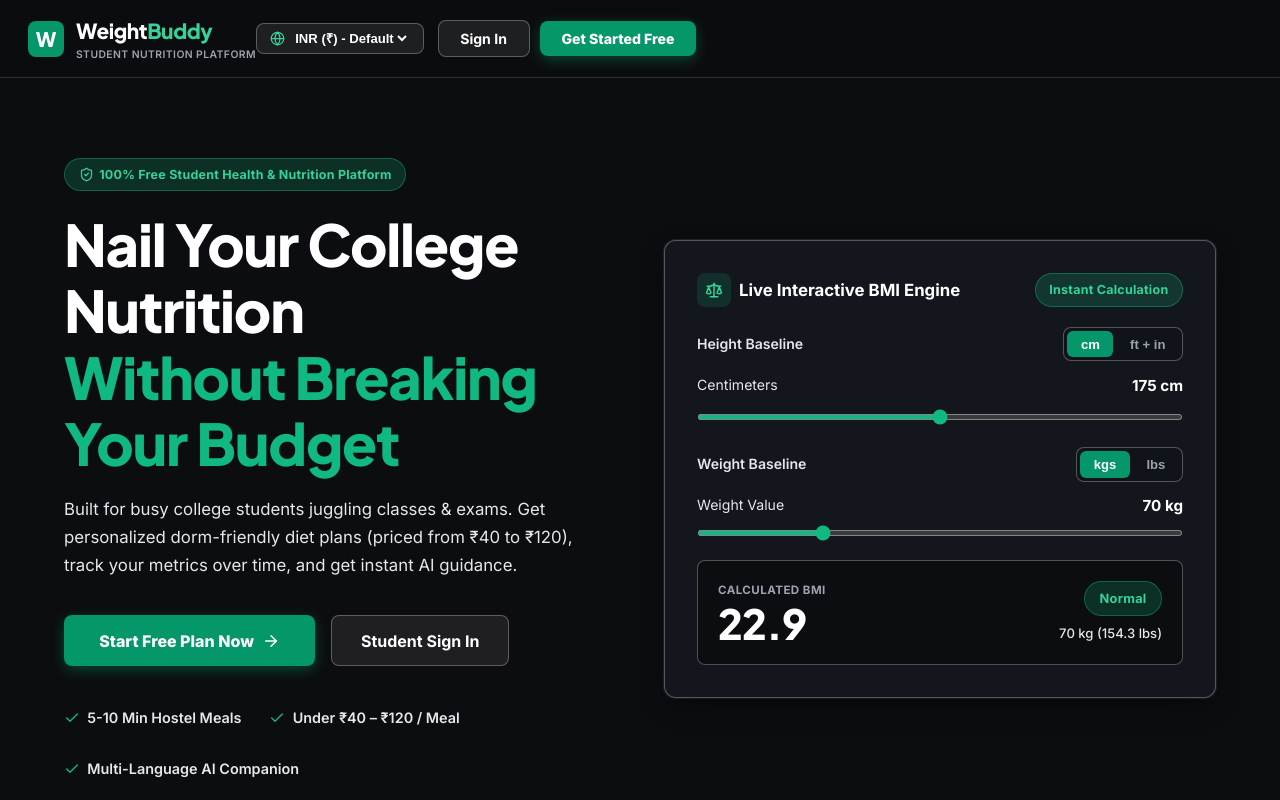
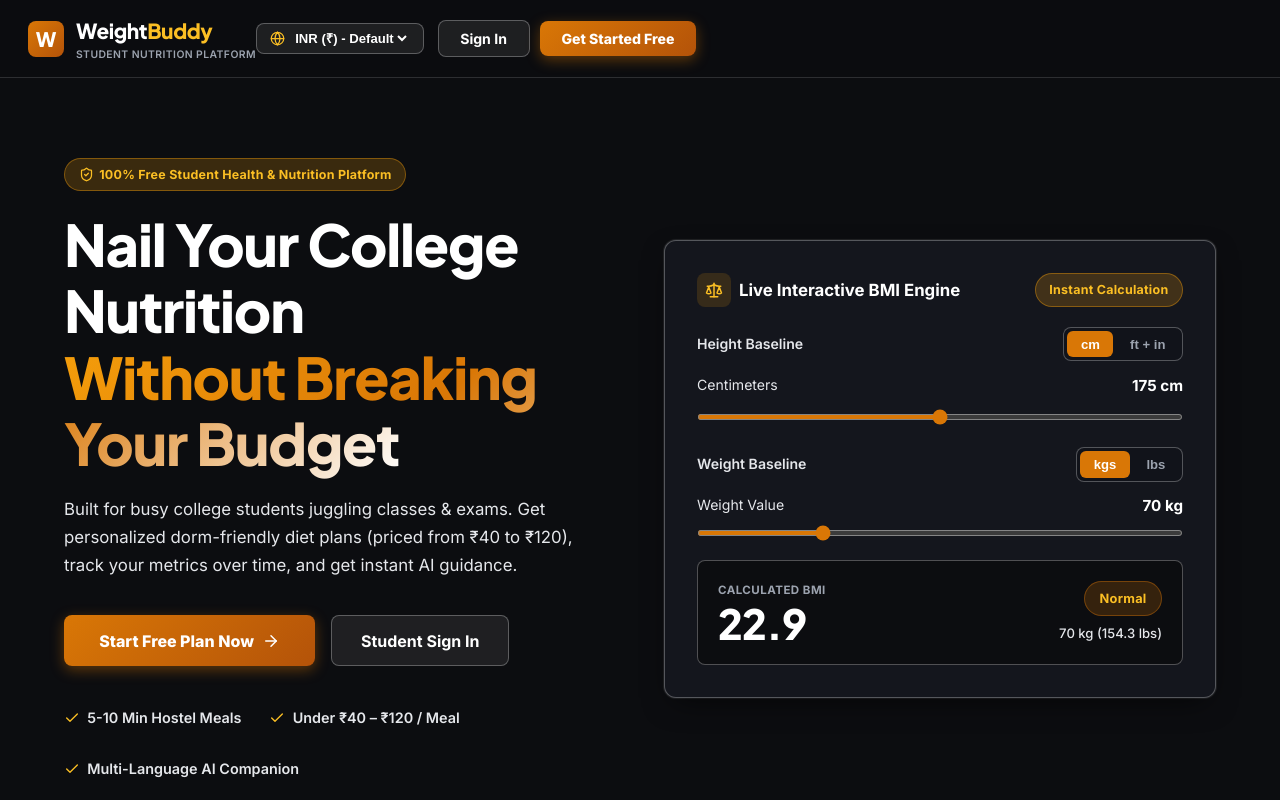
Before and after one commit to Kunalbhange/weight-buddy, a React (Vite) app: page / in a window 1280 px wide. Shown: the top 800 px of the page. Built offline with nearby package versions, Linux system fonts and the light colour scheme.

Commit message:
Replace bright green fonts and front page colors with classy warm gold and platinum white palette

```diff
--- a/src/components/Navbar.jsx
+++ b/src/components/Navbar.jsx
@@ -33,7 +33,7 @@ export const Navbar = ({ activeTab, setActiveTab }) => {
         alignItems: 'center',
         justify: 'space-between'
       }}>
-        {/* Classic Clean Brand Logo */}
+        {/* Classy Gold & Platinum Brand Logo */}
         <div
           onClick={() => setActiveTab(user ? 'dashboard' : 'landing')}
           style={{ cursor: 'pointer', display: 'flex', alignItems: 'center', gap: '0.75rem' }}
@@ -42,7 +42,7 @@ export const Navbar = ({ activeTab, setActiveTab }) => {
             width: '36px',
             height: '36px',
             borderRadius: '8px',
-            background: '#059669',
+            background: 'linear-gradient(135deg, #d97706 0%, #b45309 100%)',
             display: 'flex',
             alignItems: 'center',
             justifyContent: 'center',
@@ -55,7 +55,7 @@ export const Navbar = ({ activeTab, setActiveTab }) => {
           </div>
           <div>
             <div className="font-heading" style={{ fontSize: '1.3rem', fontWeight: 800, color: '#ffffff', letterSpacing: '-0.02em' }}>
-              Weight<span style={{ color: '#34d399' }}>Buddy</span>
+              Weight<span style={{ color: '#fbbf24' }}>Buddy</span>
             </div>
             <span style={{
               display: 'block',
@@ -82,7 +82,7 @@ export const Navbar = ({ activeTab, setActiveTab }) => {
             borderRadius: 'var(--radius-sm)',
             border: '1px solid var(--border-medium)'
           }}>
-            <Globe size={15} color="#34d399" />
+            <Globe size={15} color="#fbbf24" />
             <select
               value={currency}
               onChange={(e) => changeCurrency(e.target.value)}
@@ -122,7 +122,7 @@ export const Navbar = ({ activeTab, setActiveTab }) => {
                       fontSize: '0.88rem',
                       fontWeight: 700,
                       color: '#ffffff',
-                      background: isActive ? '#059669' : 'transparent',
+                      background: isActive ? '#d97706' : 'transparent',
                       border: isActive ? 'none' : '1px solid transparent',
                       opacity: isActive ? 1 : 0.75,
                       cursor: 'pointer',
@@ -207,7 +207,7 @@ export const Navbar = ({ activeTab, setActiveTab }) => {
                   fontSize: '0.9rem',
                   fontWeight: 700,
                   color: '#ffffff',
-                  background: activeTab === item.id ? '#059669' : 'transparent',
+                  background: activeTab === item.id ? '#d97706' : 'transparent',
                   border: 'none',
                   width: '100%',
                   textAlign: 'left'
--- a/src/index.css
+++ b/src/index.css
@@ -1,4 +1,4 @@
-/* Classic, Timeless & High-Legibility Design System for WeightBuddy */
+/* Elegant, Classy & Sophisticated Gold-Platinum Design System for WeightBuddy */
 @import url('https://fonts.googleapis.com/css2?family=Inter:wght@400;500;600;700;800&family=Plus+Jakarta+Sans:wght@500;600;700;800&display=swap');
 
 :root {
@@ -11,14 +11,14 @@
   --border-subtle: rgba(255, 255, 255, 0.14);
   --border-medium: rgba(255, 255, 255, 0.28);
 
-  --text-primary: #ffffff; /* Ultra high contrast pure white */
+  --text-primary: #ffffff; /* High contrast crisp readable white */
   --text-secondary: #e5e7eb; /* Very clear legible light gray */
   --text-muted: #9ca3af;
 
-  --accent-emerald: #059669;
-  --accent-emerald-light: #10b981;
-  --accent-amber: #d97706;
-  --accent-amber-light: #f59e0b;
+  /* Classy Gold & Platinum Palette (No Bright Green) */
+  --accent-gold: #d97706;
+  --accent-gold-light: #f59e0b;
+  --accent-amber: #b45309;
 
   --font-heading: 'Plus Jakarta Sans', sans-serif;
   --font-body: 'Inter', -apple-system, BlinkMacSystemFont, "Segoe UI", Roboto, sans-serif;
@@ -89,9 +89,9 @@ h1, h2, h3, h4, .font-heading {
   transform: translateY(-2px);
 }
 
-/* Classic Solid Buttons - High Contrast White Text */
+/* Classy Solid Buttons - High Contrast Gold & White */
 .btn-primary {
-  background: #059669;
+  background: linear-gradient(135deg, #d97706 0%, #b45309 100%);
   color: #ffffff !important;
   font-family: var(--font-body);
   font-weight: 800;
@@ -106,11 +106,11 @@ h1, h2, h3, h4, .font-heading {
   gap: 0.5rem;
   transition: var(--transition-normal);
   text-decoration: none;
-  box-shadow: 0 4px 14px rgba(5, 150, 105, 0.4);
+  box-shadow: 0 4px 14px rgba(217, 119, 6, 0.4);
 }
 
 .btn-primary:hover {
-  background: #10b981;
+  background: linear-gradient(135deg, #f59e0b 0%, #d97706 100%);
   color: #ffffff !important;
   transform: translateY(-1px);
 }
@@ -156,7 +156,7 @@ h1, h2, h3, h4, .font-heading {
   color: #ffffff !important;
 }
 
-/* Classic Unit Toggle Pills - High Contrast White Active Text */
+/* Classic Unit Toggle Pills - Gold Active */
 .unit-toggle-group {
   display: inline-flex;
   background: #11131a;
@@ -179,12 +179,12 @@ h1, h2, h3, h4, .font-heading {
 }
 
 .unit-toggle-btn.active {
-  background: #059669;
+  background: #d97706;
   color: #ffffff !important;
   font-weight: 800;
 }
 
-/* Classic Badges */
+/* Classy Badges */
 .badge {
   display: inline-flex;
   align-items: center;
@@ -197,9 +197,9 @@ h1, h2, h3, h4, .font-heading {
 }
 
 .badge-emerald {
-  background: rgba(16, 185, 129, 0.2);
-  color: #34d399;
-  border: 1px solid rgba(16, 185, 129, 0.4);
+  background: rgba(217, 119, 6, 0.2);
+  color: #fbbf24;
+  border: 1px solid rgba(217, 119, 6, 0.4);
 }
 
 .badge-amber {
@@ -242,8 +242,8 @@ h1, h2, h3, h4, .font-heading {
 
 .form-input:focus, .form-select:focus, .form-textarea:focus {
   outline: none;
-  border-color: #10b981;
-  box-shadow: 0 0 0 3px rgba(16, 185, 129, 0.25);
+  border-color: #d97706;
+  box-shadow: 0 0 0 3px rgba(217, 119, 6, 0.25);
 }
 
 /* Range Input */
--- a/src/pages/LandingPage.jsx
+++ b/src/pages/LandingPage.jsx
@@ -45,8 +45,8 @@ export const LandingPage = ({ setActiveTab }) => {
         }}>
           {/* HERO LEFT */}
           <div>
-            <div className="badge badge-emerald" style={{ marginBottom: '1.25rem' }}>
-              <ShieldCheck size={15} /> 100% Free Student Health & Nutrition Platform
+            <div className="badge badge-amber" style={{ marginBottom: '1.25rem' }}>
+              <ShieldCheck size={15} color="#fbbf24" /> 100% Free Student Health & Nutrition Platform
             </div>
 
             <h1 className="font-heading" style={{
@@ -54,10 +54,14 @@ export const LandingPage = ({ setActiveTab }) => {
               fontWeight: 800,
               lineHeight: 1.15,
               marginBottom: '1.25rem',
-              color: 'var(--text-primary)'
+              color: '#ffffff'
             }}>
               Nail Your College Nutrition <br />
-              <span style={{ color: 'var(--accent-emerald-light)' }}>
+              <span style={{
+                background: 'linear-gradient(135deg, #f59e0b 0%, #d97706 50%, #ffffff 100%)',
+                WebkitBackgroundClip: 'text',
+                WebkitTextFillColor: 'transparent'
+              }}>
                 Without Breaking Your Budget
               </span>
             </h1>
@@ -90,13 +94,13 @@ export const LandingPage = ({ setActiveTab }) => {
               color: 'var(--text-secondary)'
             }}>
               <span style={{ display: 'flex', alignItems: 'center', gap: '0.45rem' }}>
-                <Check size={16} color="var(--accent-emerald-light)" /> 5-10 Min Hostel Meals
+                <Check size={16} color="#fbbf24" /> 5-10 Min Hostel Meals
               </span>
               <span style={{ display: 'flex', alignItems: 'center', gap: '0.45rem' }}>
-                <Check size={16} color="var(--accent-emerald-light)" /> Under {minPrice} – {maxPrice} / Meal
+                <Check size={16} color="#fbbf24" /> Under {minPrice} – {maxPrice} / Meal
               </span>
               <span style={{ display: 'flex', alignItems: 'center', gap: '0.45rem' }}>
-                <Check size={16} color="var(--accent-emerald-light)" /> Multi-Language AI Companion
+                <Check size={16} color="#fbbf24" /> Multi-Language AI Companion
               </span>
             </div>
           </div>
@@ -109,13 +113,13 @@ export const LandingPage = ({ setActiveTab }) => {
             borderRadius: 'var(--radius-md)'
           }}>
             <div style={{ display: 'flex', justifyContent: 'space-between', alignItems: 'center', marginBottom: '1.25rem' }}>
-              <div style={{ display: 'flex', alignItems: 'center', gap: '0.5rem', fontWeight: 700, fontSize: '1.05rem' }}>
-                <div style={{ width: '34px', height: '34px', borderRadius: '8px', background: 'rgba(16, 185, 129, 0.15)', display: 'flex', alignItems: 'center', justifyContent: 'center', color: '#34d399' }}>
+              <div style={{ display: 'flex', alignItems: 'center', gap: '0.5rem', fontWeight: 700, fontSize: '1.05rem', color: '#ffffff' }}>
+                <div style={{ width: '34px', height: '34px', borderRadius: '8px', background: 'rgba(245, 158, 11, 0.15)', display: 'flex', alignItems: 'center', justifyContent: 'center', color: '#fbbf24' }}>
                   <Scale size={18} />
                 </div>
                 <span>Live Interactive BMI Engine</span>
               </div>
-              <span className="badge badge-emerald">Instant Calculation</span>
+              <span className="badge badge-amber">Instant Calculation</span>
             </div>
 
             {/* HEIGHT INPUT CONTROL */}
@@ -134,7 +138,7 @@ export const LandingPage = ({ setActiveTab }) => {
                     <span>Centimeters</span>
                     <strong style={{ color: '#fff', fontSize: '0.95rem' }}>{heightCm} cm</strong>
                   </div>
-                  <input type="range" min="130" max="220" value={heightCm} onChange={(e) => setHeightCm(Number(e.target.value))} style={{ width: '100%', accentColor: '#10b981' }} />
+                  <input type="range" min="130" max="220" value={heightCm} onChange={(e) => setHeightCm(Number(e.target.value))} style={{ width: '100%', accentColor: '#d97706' }} />
                 </div>
               ) : (
                 <div style={{ display: 'grid', gridTemplateColumns: '1fr 1fr', gap: '0.5rem' }}>
@@ -157,7 +161,7 @@ export const LandingPage = ({ setActiveTab }) => {
                 <span>Weight Value</span>
                 <strong style={{ color: '#fff', fontSize: '0.95rem' }}>{weightVal} {weightUnit}</strong>
               </div>
-              <input type="range" min={weightUnit === 'kg' ? "40" : "88"} max={weightUnit === 'kg' ? "160" : "350"} value={weightVal} onChange={(e) => setWeightVal(Number(e.target.value))} style={{ width: '100%', accentColor: '#10b981' }} />
+              <input type="range" min={weightUnit === 'kg' ? "40" : "88"} max={weightUnit === 'kg' ? "160" : "350"} value={weightVal} onChange={(e) => setWeightVal(Number(e.target.value))} style={{ width: '100%', accentColor: '#d97706' }} />
             </div>
 
             {/* RESULT STAT CARD */}
@@ -172,7 +176,7 @@ export const LandingPage = ({ setActiveTab }) => {
             }}>
               <div>
                 <div style={{ fontSize: '0.72rem', color: 'var(--text-muted)', textTransform: 'uppercase', letterSpacing: '0.04em', fontWeight: 700 }}>CALCULATED BMI</div>
-                <div className="font-heading" style={{ fontSize: '2.6rem', fontWeight: 800, color: 'var(--text-primary)', lineHeight: 1, marginTop: '0.2rem' }}>
+                <div className="font-heading" style={{ fontSize: '2.6rem', fontWeight: 800, color: '#ffffff', lineHeight: 1, marginTop: '0.2rem' }}>
                   {metrics.bmi}
                 </div>
               </div>
@@ -193,7 +197,7 @@ export const LandingPage = ({ setActiveTab }) => {
       {/* CORE FEATURE CARDS GRID */}
       <section style={{ margin: '4.5rem 0 3.5rem' }}>
         <div style={{ textAlign: 'center', marginBottom: '3rem' }}>
-          <h2 className="font-heading" style={{ fontSize: '2.2rem', fontWeight: 800, marginBottom: '0.5rem' }}>
+          <h2 className="font-heading" style={{ fontSize: '2.2rem', fontWeight: 800, marginBottom: '0.5rem', color: '#ffffff' }}>
             Everything A College Student Needs
           </h2>
           <p style={{ color: 'var(--text-secondary)', fontSize: '0.95rem' }}>Designed around tight schedules, hostel kitchens, and zero budget.</p>
@@ -206,10 +210,10 @@ export const LandingPage = ({ setActiveTab }) => {
         }}>
           {/* Feature 1 */}
           <div className="glass-card glass-card-interactive" style={{ padding: '1.75rem' }}>
-            <div style={{ width: '42px', height: '42px', borderRadius: '10px', background: 'rgba(16, 185, 129, 0.15)', display: 'flex', alignItems: 'center', justifyContent: 'center', color: '#34d399', marginBottom: '1.25rem' }}>
+            <div style={{ width: '42px', height: '42px', borderRadius: '10px', background: 'rgba(245, 158, 11, 0.15)', display: 'flex', alignItems: 'center', justifyContent: 'center', color: '#fbbf24', marginBottom: '1.25rem' }}>
               <Clock size={22} />
             </div>
-            <h3 className="font-heading" style={{ fontSize: '1.2rem', marginBottom: '0.5rem' }}>Schedule Density Aware</h3>
+            <h3 className="font-heading" style={{ fontSize: '1.2rem', marginBottom: '0.5rem', color: '#ffffff' }}>Schedule Density Aware</h3>
             <p style={{ color: 'var(--text-secondary)', fontSize: '0.9rem', lineHeight: '1.6' }}>
               Heavy class day? WeightBuddy prioritizes 5-10 minute grab-and-go meal suggestions like peanut butter oats, egg bhurji wraps, and high-protein shakes.
             </p>
@@ -220,7 +224,7 @@ export const LandingPage = ({ setActiveTab }) => {
             <div style={{ width: '42px', height: '42px', borderRadius: '10px', background: 'rgba(245, 158, 11, 0.15)', display: 'flex', alignItems: 'center', justifyContent: 'center', color: '#fbbf24', marginBottom: '1.25rem' }}>
               <DollarSign size={22} />
             </div>
-            <h3 className="font-heading" style={{ fontSize: '1.2rem', marginBottom: '0.5rem' }}>Student Budget Friendly</h3>
+            <h3 className="font-heading" style={{ fontSize: '1.2rem', marginBottom: '0.5rem', color: '#ffffff' }}>Student Budget Friendly</h3>
             <p style={{ color: 'var(--text-secondary)', fontSize: '0.9rem', lineHeight: '1.6' }}>
               No expensive organic meal subscriptions. Every recipe uses accessible, cheap ingredients tagged with cost estimates from {minPrice} to {maxPrice}.
             </p>
@@ -228,10 +232,10 @@ export const LandingPage = ({ setActiveTab }) => {
 
           {/* Feature 3 */}
           <div className="glass-card glass-card-interactive" style={{ padding: '1.75rem' }}>
-            <div style={{ width: '42px', height: '42px', borderRadius: '10px', background: 'rgba(16, 185, 129, 0.15)', display: 'flex', alignItems: 'center', justifyContent: 'center', color: '#34d399', marginBottom: '1.25rem' }}>
+            <div style={{ width: '42px', height: '42px', borderRadius: '10px', background: 'rgba(245, 158, 11, 0.15)', display: 'flex', alignItems: 'center', justifyContent: 'center', color: '#fbbf24', marginBottom: '1.25rem' }}>
               <Bot size={22} />
             </div>
-            <h3 className="font-heading" style={{ fontSize: '1.2rem', marginBottom: '0.5rem' }}>Multi-Language AI Companion</h3>
+            <h3 className="font-heading" style={{ fontSize: '1.2rem', marginBottom: '0.5rem', color: '#ffffff' }}>Multi-Language AI Companion</h3>
             <p style={{ color: 'var(--text-secondary)', fontSize: '0.9rem', lineHeight: '1.6' }}>
               Ask questions in English, Hinglish, Hindi, Spanish, or French. Self-contained intelligence helps you adjust meals and understand trends.
             </p>
@@ -239,10 +243,10 @@ export const LandingPage = ({ setActiveTab }) => {
 
           {/* Feature 4 */}
           <div className="glass-card glass-card-interactive" style={{ padding: '1.75rem' }}>
-            <div style={{ width: '42px', height: '42px', borderRadius: '10px', background: 'rgba(255, 255, 255, 0.1)', display: 'flex', alignItems: 'center', justifyContent: 'center', color: 'var(--text-primary)', marginBottom: '1.25rem' }}>
+            <div style={{ width: '42px', height: '42px', borderRadius: '10px', background: 'rgba(255, 255, 255, 0.1)', display: 'flex', alignItems: 'center', justifyContent: 'center', color: '#ffffff', marginBottom: '1.25rem' }}>
               <Activity size={22} />
             </div>
-            <h3 className="font-heading" style={{ fontSize: '1.2rem', marginBottom: '0.5rem' }}>Milestone & Trend Tracking</h3>
+            <h3 className="font-heading" style={{ fontSize: '1.2rem', marginBottom: '0.5rem', color: '#ffffff' }}>Milestone & Trend Tracking</h3>
             <p style={{ color: 'var(--text-secondary)', fontSize: '0.9rem', lineHeight: '1.6' }}>
               Mix and match units (lbs, kgs, cm, ft+in). View smooth SVG trendlines and clear milestone markers celebrating your progress.
             </p>
@@ -258,7 +262,7 @@ export const LandingPage = ({ setActiveTab }) => {
         border: '1px solid var(--border-medium)',
         borderRadius: 'var(--radius-md)'
       }}>
-        <h2 className="font-heading" style={{ fontSize: '2.3rem', fontWeight: 800, marginBottom: '0.6rem' }}>
+        <h2 className="font-heading" style={{ fontSize: '2.3rem', fontWeight: 800, marginBottom: '0.6rem', color: '#ffffff' }}>
           Ready To Take Control Of Your Student Diet?
         </h2>
         <p style={{ color: 'var(--text-secondary)', fontSize: '1.05rem', maxWidth: '620px', margin: '0 auto 2rem', lineHeight: '1.6' }}>
```
